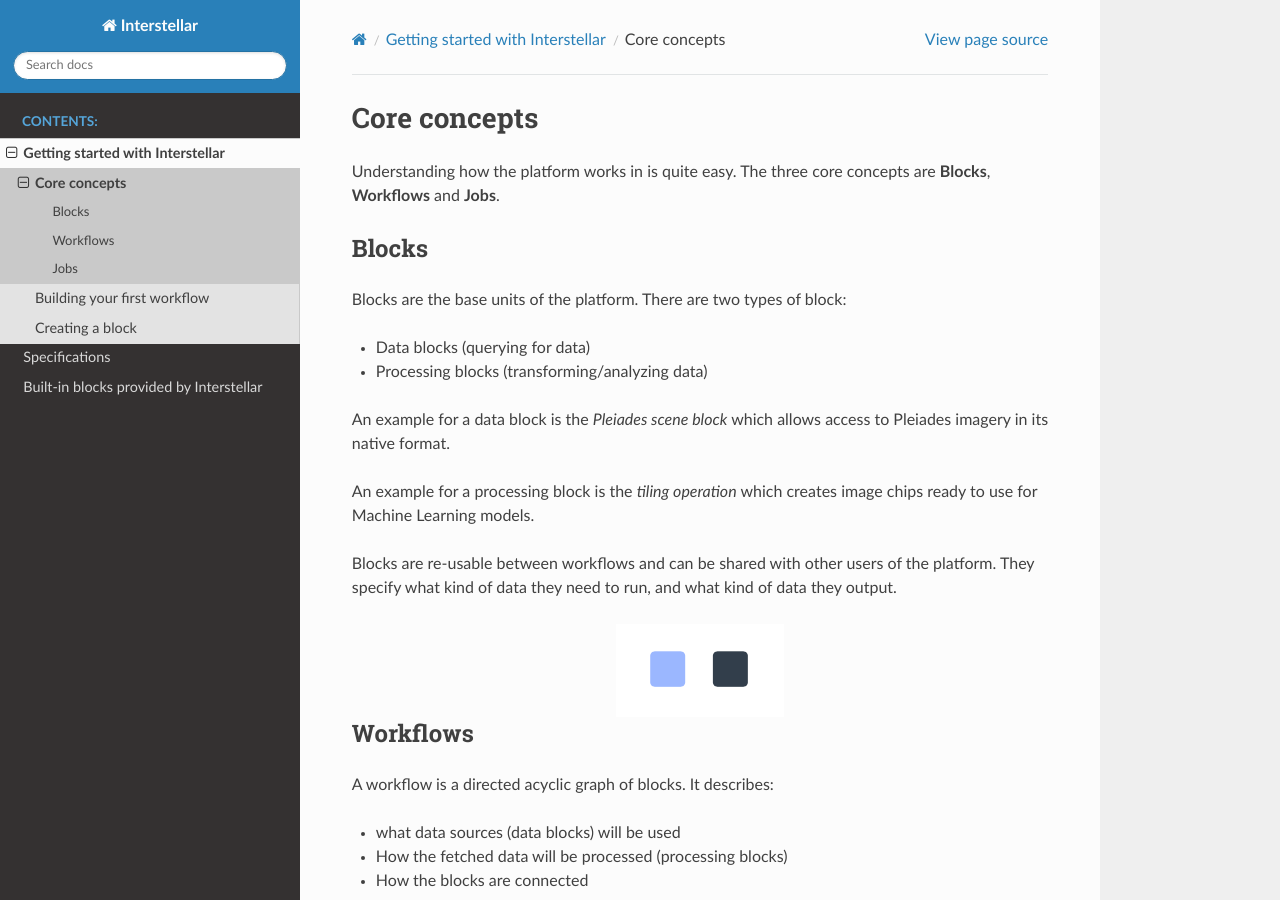
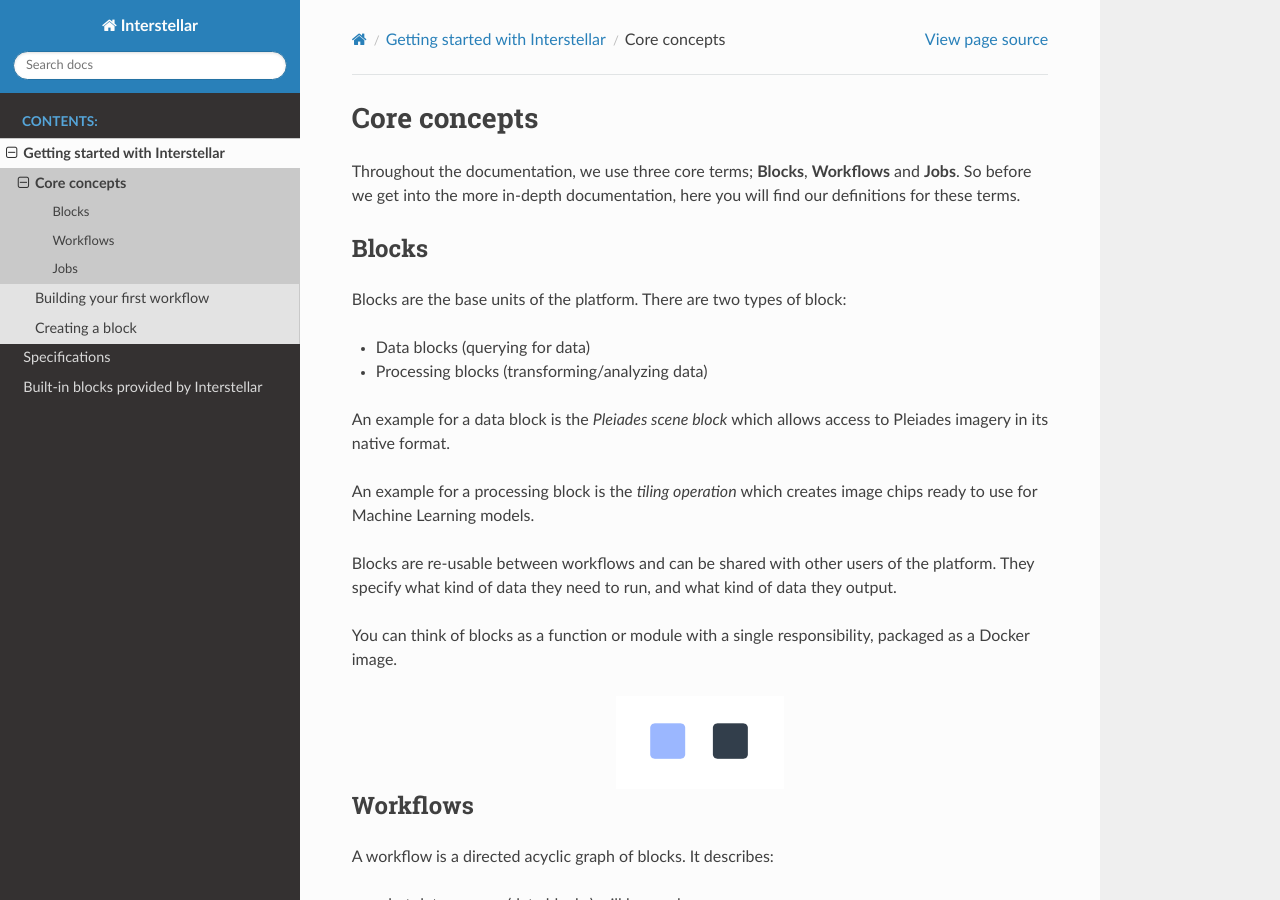
Before and after one commit to up42/docs, a Sphinx documentation site: the page built from source/getting-started/core-concepts.rst, in a window 1280 px wide and 900 px high. Built offline with Sphinx 7.4.7 and the Read the Docs theme 2.0.0, drawn with Linux system fonts in a browser that asks for light colours.

Commit message:
Incorporate suggestion from @danbadge about explaining blocks

```diff
--- a/source/getting-started/core-concepts.rst
+++ b/source/getting-started/core-concepts.rst
@@ -1,8 +1,8 @@
 Core concepts
 =============
 
-Understanding how the platform works in is quite easy.
-The three core concepts are **Blocks**, **Workflows** and **Jobs**.
+Throughout the documentation, we use three core terms; **Blocks**, **Workflows** and **Jobs**.
+So before we get into the more in-depth documentation, here you will find our definitions for these terms.
 
 Blocks
 ------
@@ -19,6 +19,8 @@
 
 Blocks are re-usable between workflows and can be shared with other users of the platform.
 They specify what kind of data they need to run, and what kind of data they output.
+
+You can think of blocks as a function or module with a single responsibility, packaged as a Docker image.
 
 .. image:: blocks.png
     :align: center
```
